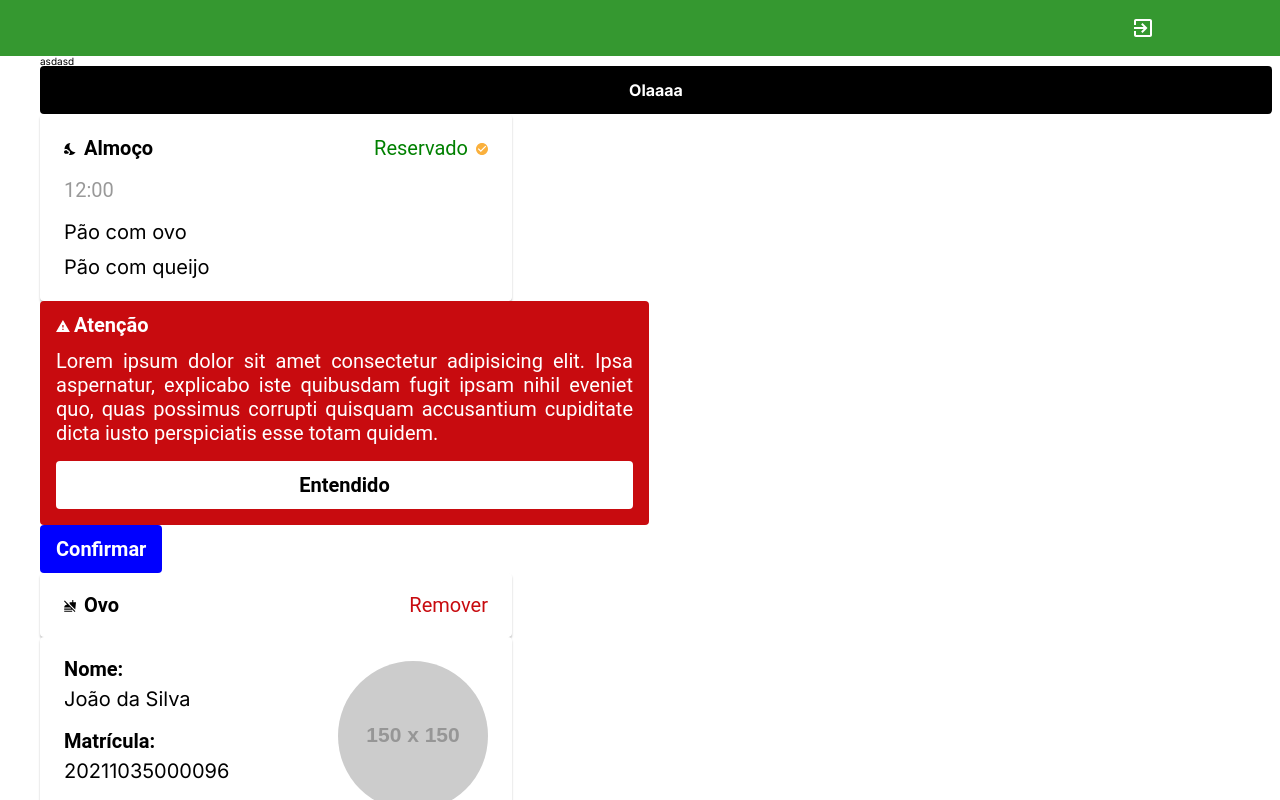
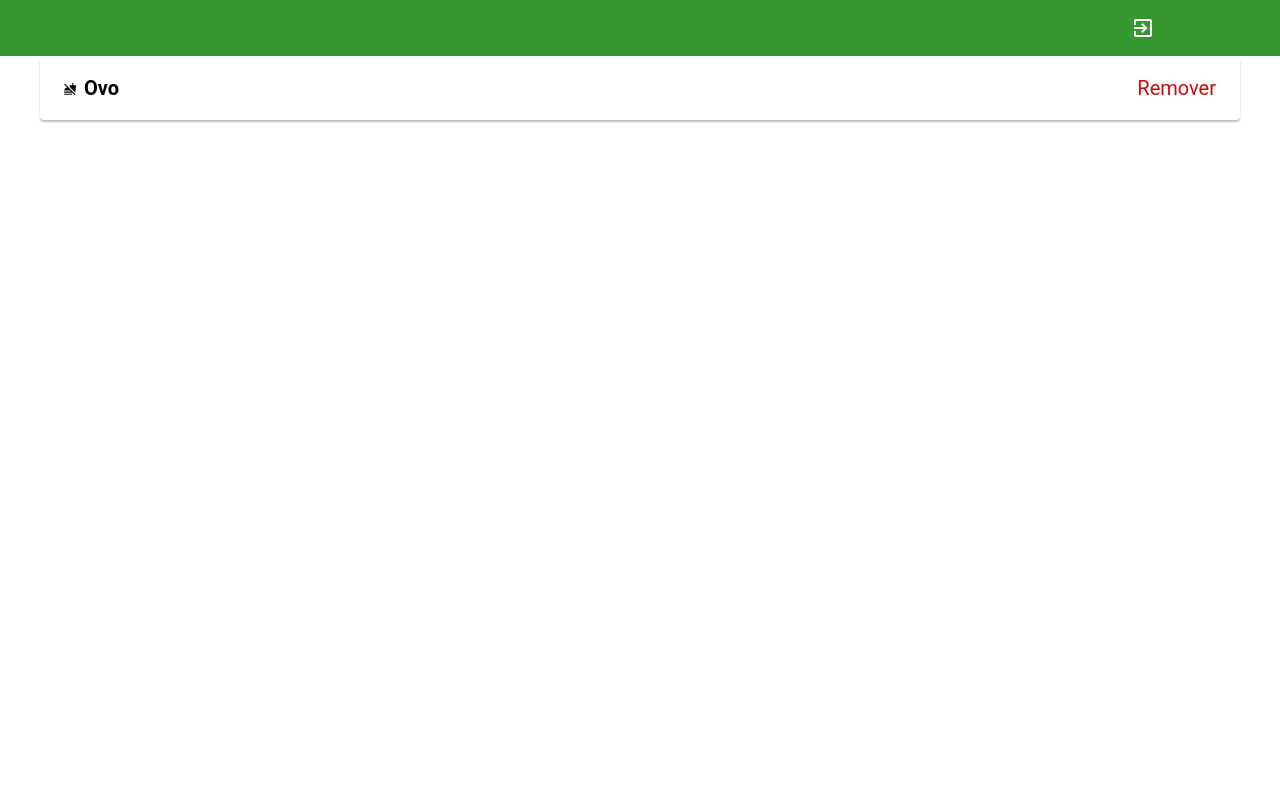
Before and after one commit to LuanF11/SisRef_V2, a Next.js app: page / in a window 1280 px wide. Shown: the top 800 px of the page. Built offline with nearby package versions, Linux system fonts and the light colour scheme.

Commit message:
Arrumado css do Restrict

```diff
--- a/src/app/page.tsx
+++ b/src/app/page.tsx
@@ -58,13 +58,13 @@ const CardStudentProps = {
 export default function Home() {
   return (
     <>
-    <p>asdasd</p>
+    {/* <p>asdasd</p>
     <HeaderBar>Olaaaa</HeaderBar>
     <MealCard {...mealCardProps}>asdasd</MealCard>
     <CardAttention {...cardAttentionProps}>asdasd</CardAttention>
     <CardButton backgroundColorButton="blue" colorTextButton="white" contentButton="Confirmar">asdasd</CardButton>
+    <CardStudent {...CardStudentProps}>asdasd</CardStudent> */}
     <CardRestrict {...cardRestrictProps}>asdasd</CardRestrict>
-    <CardStudent {...CardStudentProps}>asdasd</CardStudent>
 
     </>
   );
--- a/src/components/CardRestrict/CardRestrict.module.css
+++ b/src/components/CardRestrict/CardRestrict.module.css
@@ -1,16 +1,14 @@
-
-
 .card {
     display: flex;
-    width: 424px;
-    padding: 24px;
+    width: auto;
+    padding: 1.5rem;
     flex-direction: column;
     align-items: flex-start;
-    gap: 24px;
-    border-radius: 4px;
+    gap: 1.5rem;
+    border-radius: 0.25rem;
     background: #ffffff;
     box-shadow: 0px 2px 2px 0px rgba(0, 0, 0, 0.25);
-    font-size: 20px;
+    font-size: 1.25rem;
 
 }
 
@@ -24,20 +22,20 @@
 .restrictName{
     display: flex;
     align-items: center;
-    gap: 8px;
+    gap: 0.5rem;
     color: #000;
     text-align: justify;
     font-family: Roboto;
-    font-size: 20px;
+    font-size: 1.25rem;
     font-style: normal;
     font-weight: 700;
-    line-height: 16px;
+    line-height: 1rem;
 }
 
 .restrictAction{
     display: flex;
     align-items: center;
-    gap: 8px;
+    gap: 0.5rem;
 }
 
 .restrictAction a{
@@ -45,8 +43,8 @@
     color:#C80B0F;
     text-align: justify;
     font-family: Roboto;
-    font-size: 20px;
+    font-size: 1.25rem;
     font-style: normal;
     font-weight: 400;
-    line-height: 16px;
+    line-height: 1rem;
 }
```
